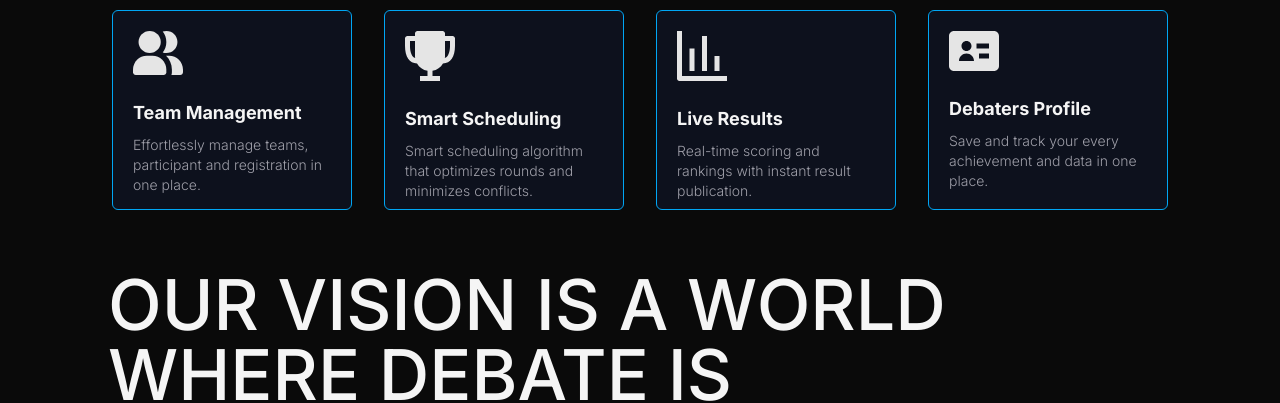
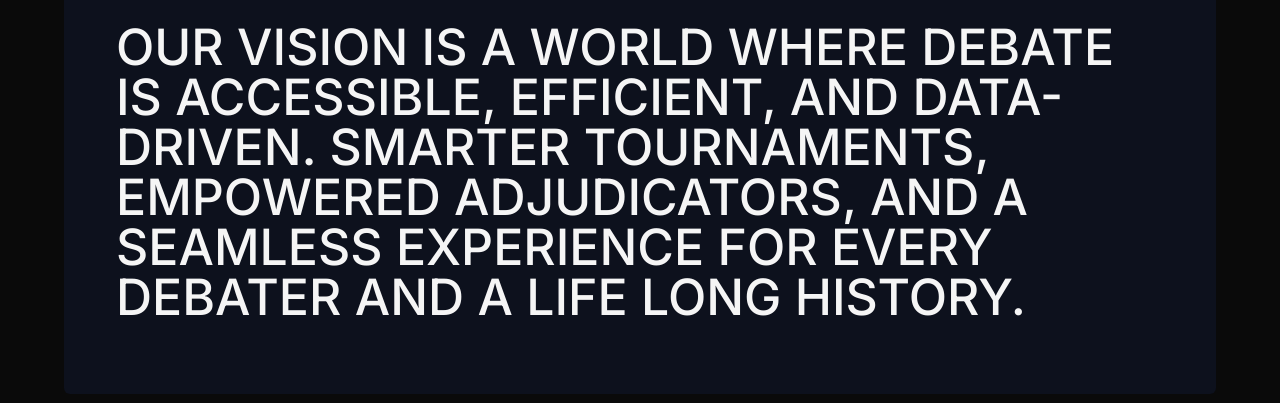
Before and after one commit to Ferdus615/TabMaster, a Next.js app: page / in a window 1280 px wide. Shown: the part 1100-1503 px from the top of the page. Built offline with nearby package versions, Linux system fonts and the light colour scheme.

Commit message:
Vision component redesign

```diff
--- a/app/globals.css
+++ b/app/globals.css
@@ -77,7 +77,7 @@ body {
 }
 
 @utility fluid-text-3 {
-  @apply text-[min(8vw,70px)] leading-[min(1,1.5)] font-medium p-5;
+  @apply text-[min(10vw,50px)] leading-[min(1,1.5)] font-medium p-5 tracking-normal;
 }
 
 @utility fluid-h {
@@ -92,6 +92,10 @@ body {
 
 @utility gradient-universe {
   @apply text-transparent bg-clip-text bg-linear-to-tr from-[#5606FF] to-rose;
+}
+
+@utility bg-universe {
+  @apply bg-linear-to-tr from-[#5606FF] to-rose;
 }
 
 @utility bg-gradient {
@@ -126,8 +130,7 @@ body {
     gap-5 sm:flex-col sm:h-80 sm:w-60 sm:items-start hover:bg-persian/40 cursor-pointer transition ease-in-out;
   }
   .feature-card {
-    @apply border rounded-md p-5 h-50 w-60 bg-persian/60 border-sky
-     hover:bg-slate-500/40 transition ease-in-out;
+    @apply border rounded-md p-5 h-50 w-60 hover:bg-slate-500/40 transition ease-in-out;
   }
   .div-bg {
     @apply bg-persian/40 p-5 rounded-2xl;
--- a/app/page.jsx
+++ b/app/page.jsx
@@ -18,7 +18,7 @@ export default function Home() {
       {/* <Hero /> */}
       <Hero_2 />
       <Name />
-      <Feature_2 />
+      {/* <Feature_2 /> */}
       <Vision />
       <Feature />
       <Roles />
--- a/components/LandingPage/Final-CTA.jsx
+++ b/components/LandingPage/Final-CTA.jsx
@@ -1,5 +1,5 @@
 import React from "react";
-import ButtonR from "../Button/ButtonCTA";
+import Button from "../Button/ButtonCTA";
 
 const FinalCTA = () => {
   return (
@@ -28,8 +28,7 @@ const FinalCTA = () => {
         </p>
 
         <div className="flex gap-5 sm:flex-row items-center justify-between w-60 mt-5">
-          <ButtonR text="Try Demo" link="/demo" />
-          <ButtonR text="Register" link="/registration" />
+          <Button text="Try The Demo" link="/demo" />
         </div>
       </div>
     </div>
--- a/components/LandingPage/Vision.jsx
+++ b/components/LandingPage/Vision.jsx
@@ -2,12 +2,14 @@ import React from "react";
 
 const Vision = () => {
   return (
-    <div className="px-6 mx-auto max-w-6xl mb-20">
-      <h1 className="fluid-text-3">
-        OUR VISION IS A WORLD WHERE DEBATE IS ACCESSIBLE, EFFICIENT, AND
-        DATA-DRIVEN. SMARTER TOURNAMENTS, EMPOWERED ADJUDICATORS, AND A SEAMLESS
-        EXPERIENCE FOR EVERY DEBATER.
-      </h1>
+    <div className="mx-auto max-w-6xl mb-20">
+      <div className="bg-persian/60 rounded-md text-colorText p-8">
+        <h1 className="fluid-text-3">
+          OUR VISION IS A WORLD WHERE DEBATE IS ACCESSIBLE, EFFICIENT, AND
+          DATA-DRIVEN. SMARTER TOURNAMENTS, EMPOWERED ADJUDICATORS, AND A
+          SEAMLESS EXPERIENCE FOR EVERY DEBATER AND A LIFE LONG HISTORY.
+        </h1>
+      </div>
     </div>
   );
 };
```
Also changed, not shown: 1 other file (tests, documents, lock files or other folders).
